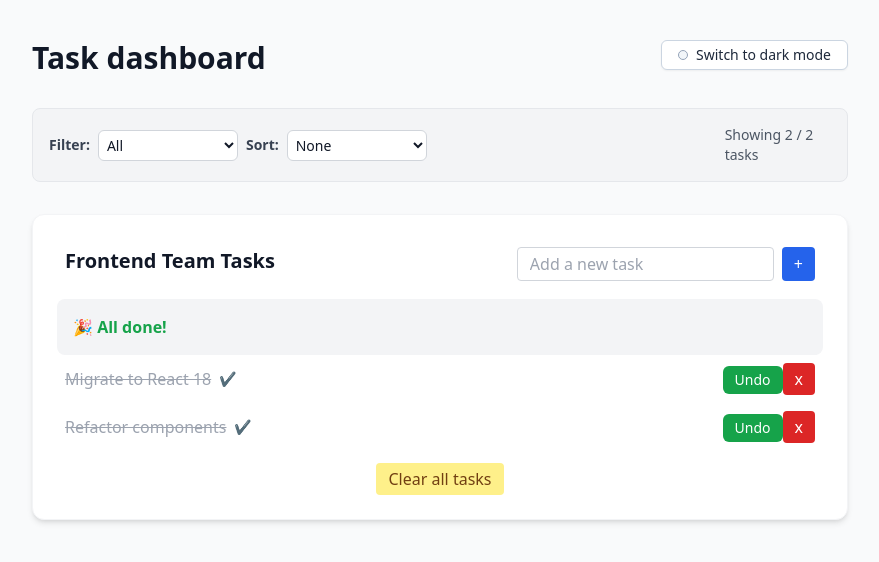
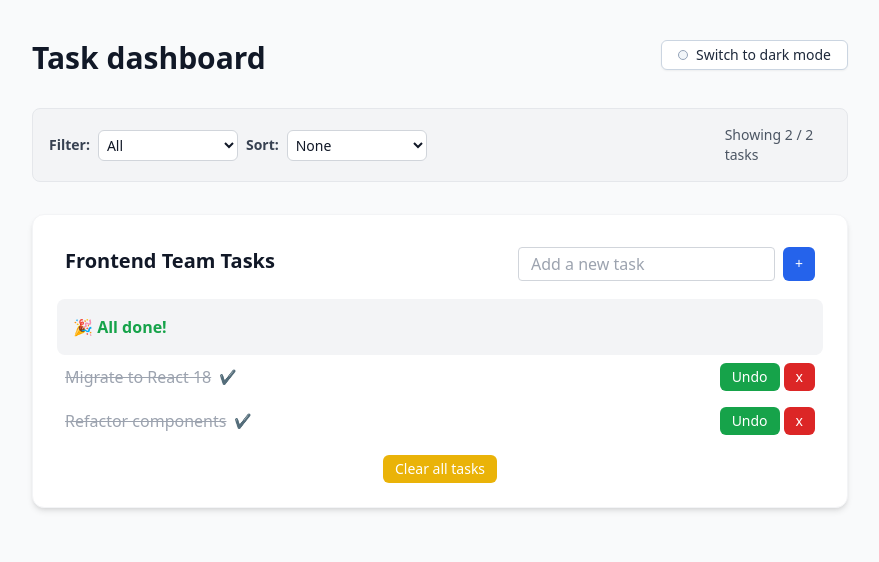
Before and after one commit to dalofe/react-playground, a React (Vite) app: page / in a window 1280 px wide. Shown: the top 562 px of the page, without its empty margins (200-1079 px from the left). Built offline with nearby package versions, Linux system fonts and the light colour scheme; the HTML template or start-up script is replaced by a standard one.

Commit message:
Day 24: Button component implemented

```diff
--- a/src/components/TaskForm.tsx
+++ b/src/components/TaskForm.tsx
@@ -2,6 +2,7 @@ import { useRef, useState } from 'react';
 import type { ChangeEvent, FormEvent } from 'react';
 import { AlertBox } from './AlertBox';
 import type { TaskDraft } from '../types/task';
+import Button from './Button';
 
 type TaskFormProps = {
   onAddTask: (task: TaskDraft) => void;
@@ -50,14 +51,7 @@ export default function TaskForm({ onAddTask }: TaskFormProps) {
           value={title}
           onChange={handleInputChange}
         />
-        <button
-          type="submit"
-          className="rounded bg-blue-600 px-3 py-1 text-white transition
-          hover:bg-blue-700
-          dark:bg-blue-500 dark:hover:bg-blue-400"
-        >
-          +
-        </button>
+        <Button type="submit">+</Button>
       </form>
     </div>
   );
--- a/src/components/TaskList.tsx
+++ b/src/components/TaskList.tsx
@@ -89,33 +89,24 @@ export default function TaskList({
 
                 <div>
                   <Button
+                    className="mr-1"
                     variant={task.completed ? 'success' : 'primary'}
                     onClick={() => toggleTask(task.id)}
                   >
                     {task.completed ? 'Undo' : 'Done'}
                   </Button>
-                  <button
-                    onClick={() => deleteTask(task.id)}
-                    className="rounded px-3 py-1 bg-red-600 text-white transition
-                    hover:bg-red-700
-                    dark:bg-red-600 dark:hover:bg-red-500"
-                  >
+                  <Button variant="danger" onClick={() => deleteTask(task.id)}>
                     x
-                  </button>
+                  </Button>
                 </div>
               </li>
             ))
         )}
       </ul>
       <div className="grid justify-items-center mt-3">
-        <button
-          onClick={emptyList}
-          className="rounded px-3 py-1 bg-yellow-200 text-yellow-900 transition
-          hover:bg-yellow-300
-          dark:bg-amber-500/20 dark:text-amber-200 dark:hover:bg-amber-500/30"
-        >
+        <Button variant="warning" onClick={emptyList}>
           Clear all tasks
-        </button>
+        </Button>
       </div>
     </div>
   );
```
